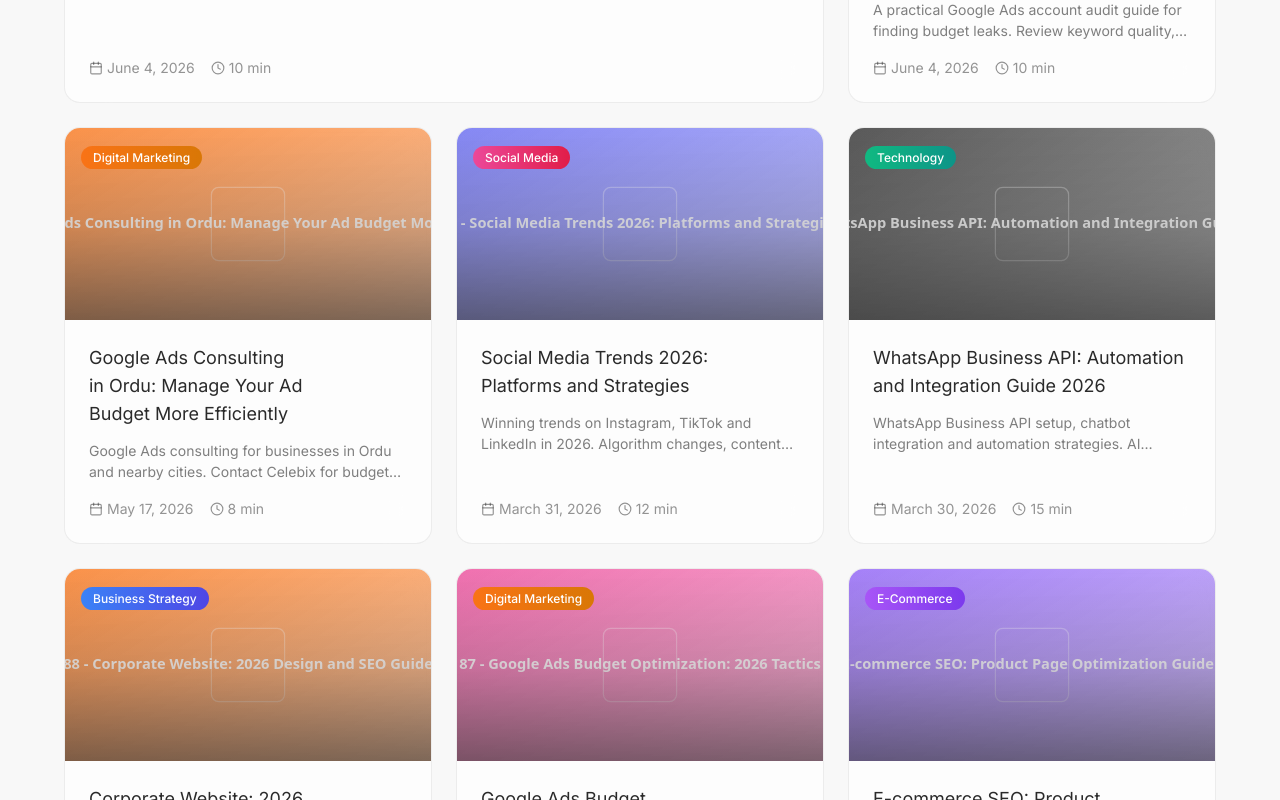
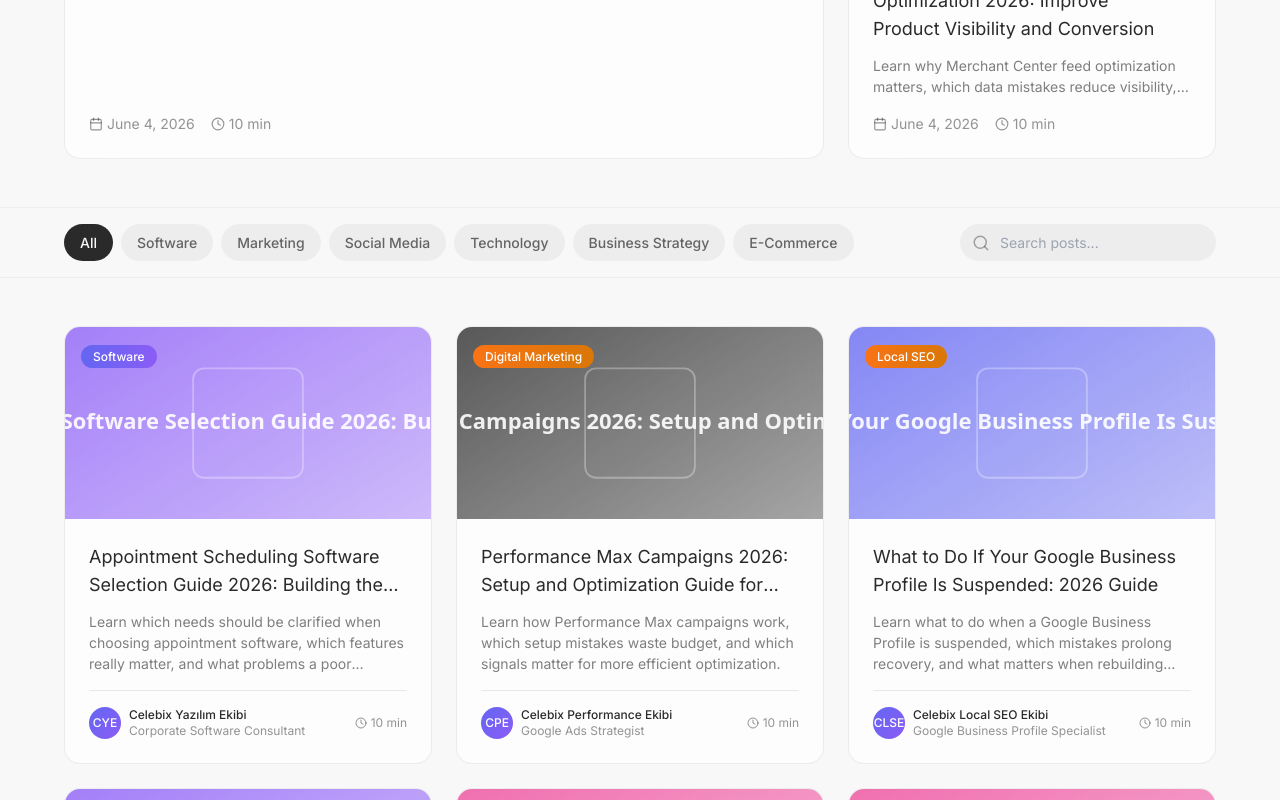
Before and after one commit to Webintoshi/celebix, a Next.js app: page /en/blog in a window 1280 px wide. Shown: the part 1240-2040 px from the top of the page. Built offline with nearby package versions, Linux system fonts and the light colour scheme.

Commit message:
content: update blog listing visibility (#10)
Co-authored-by: Celebix <Celebix@Sadk-MacBook-Air.local>

```diff
--- a/app/[locale]/blog/page.tsx
+++ b/app/[locale]/blog/page.tsx
@@ -40,8 +40,11 @@ export default function Blog({ params }: { params: { locale: string } }) {
   // Sort posts by date (newest first) for all post lists
   const sortByDate = (a: BlogPost, b: BlogPost) => new Date(b.date).getTime() - new Date(a.date).getTime();
 
-  const featuredPosts = blogPosts.filter(p => p.featured).sort(sortByDate);
-  const regularPosts = blogPosts.filter(p => !p.featured).sort(sortByDate);
+  // Always surface the newest content first so freshly published posts are visible
+  const sortedPosts = [...blogPosts].sort(sortByDate);
+  const featuredPosts = sortedPosts.slice(0, 3);
+  const featuredSlugs = new Set(featuredPosts.map((post) => post.slug));
+  const regularPosts = sortedPosts.filter((post) => !featuredSlugs.has(post.slug));
 
   const filteredPosts = regularPosts.filter(post => {
     const matchesCategory = activeCategory === "all" || post.category === activeCategory;
```
